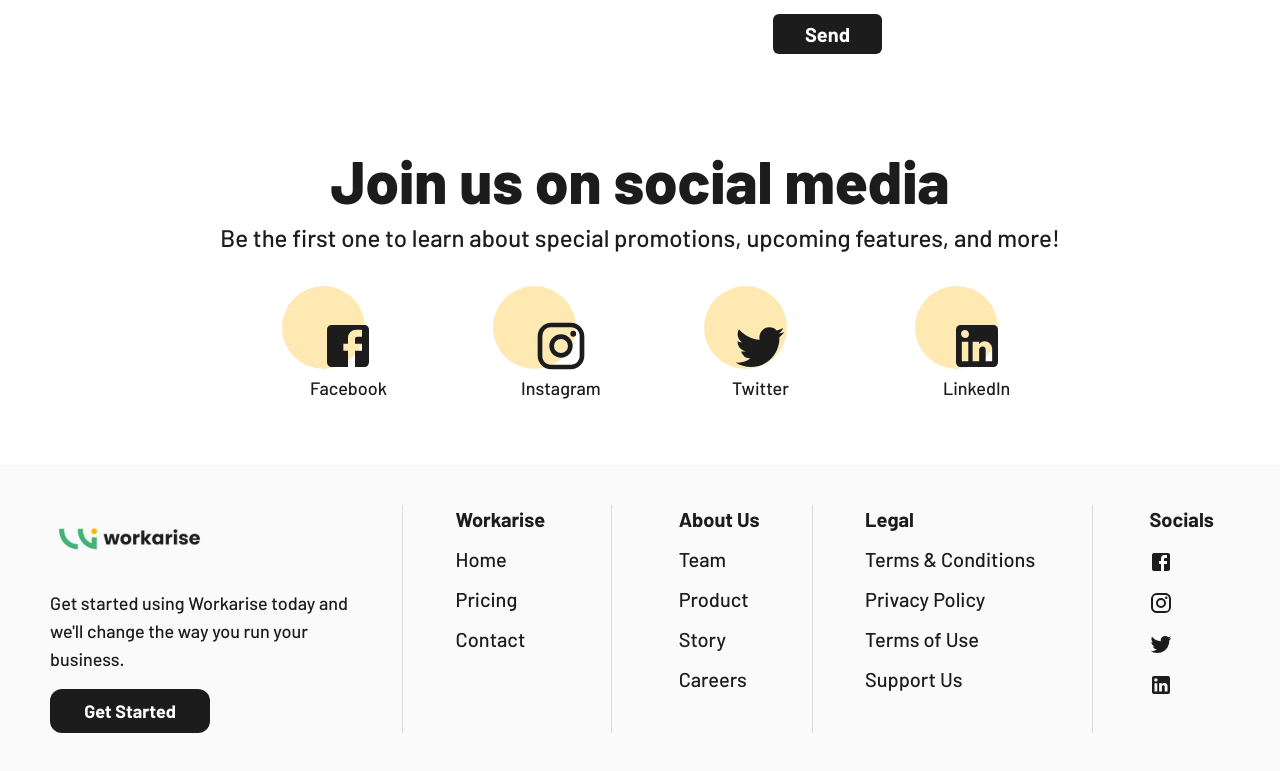
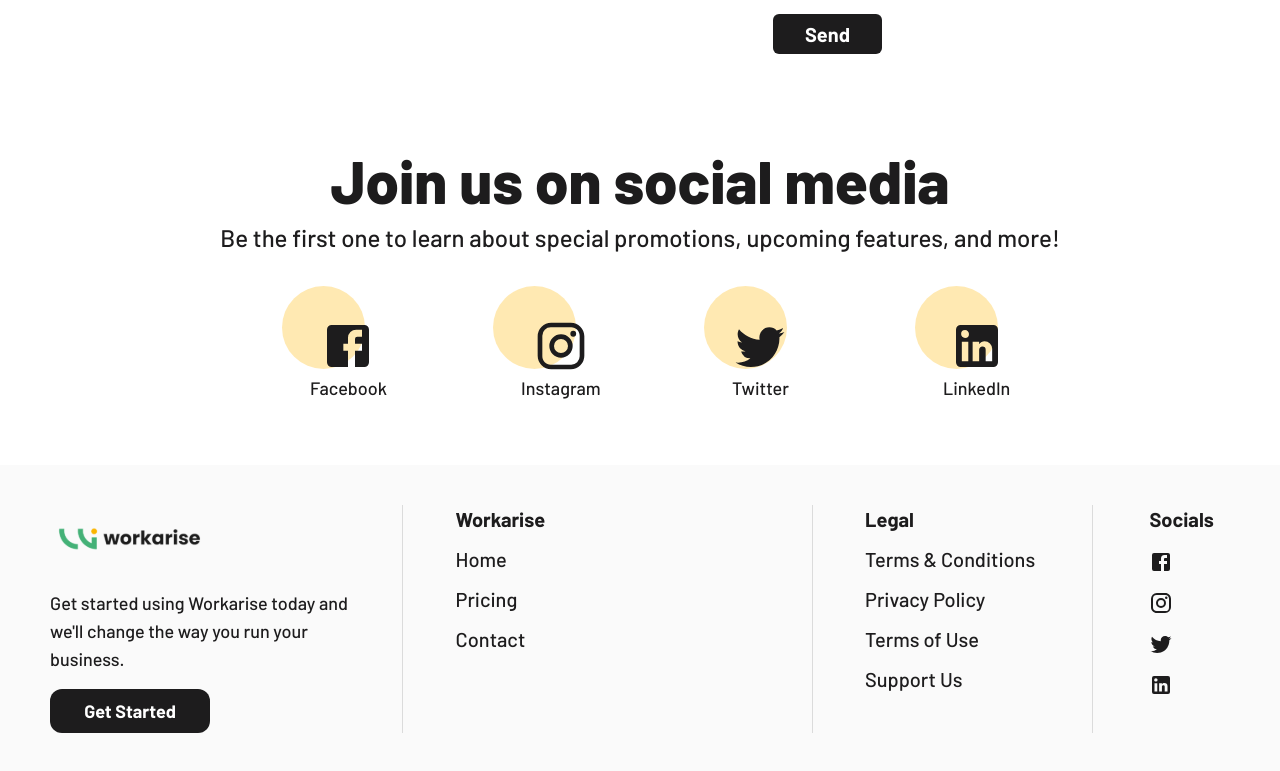
Before and after one commit to ever96/workarise-landing-page, a React (Vite) app: page /contact in a window 1280 px wide. Shown: the part 624-1395 px from the top of the page. Built offline with nearby package versions, Linux system fonts and the light colour scheme.

Commit message:
fix styles

```diff
--- a/src/components/Footer/Footer.component.jsx
+++ b/src/components/Footer/Footer.component.jsx
@@ -71,14 +71,14 @@
               Contact
             </NavLink>
           </ul>
-          {device === 'desktop' && <Divider flexItem orientation='vertical' />}
-          <ul className='flex flex-col gap-3'>
+          {/* {device === 'desktop' && <Divider flexItem orientation='vertical' />} */}
+          {/* <ul className='flex flex-col gap-3'>
             <p className='font-bold text-lg lg:text-xl'>About Us</p>
             <li className='font-medium text-lg lg:text-xl'>Team</li>
             <li className='font-medium text-lg lg:text-xl'>Product</li>
             <li className='font-medium text-lg lg:text-xl'>Story</li>
             <li className='font-medium text-lg lg:text-xl'>Careers</li>
-          </ul>
+          </ul> */}
         </div>
         <Divider
           flexItem
```
